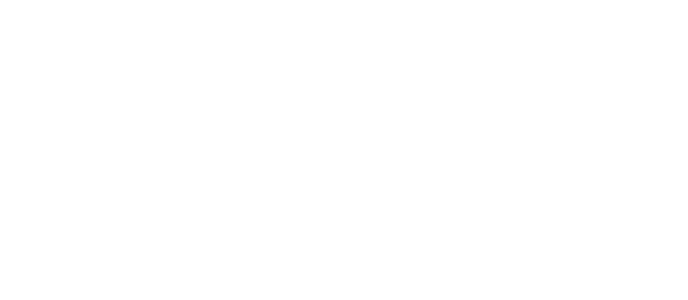
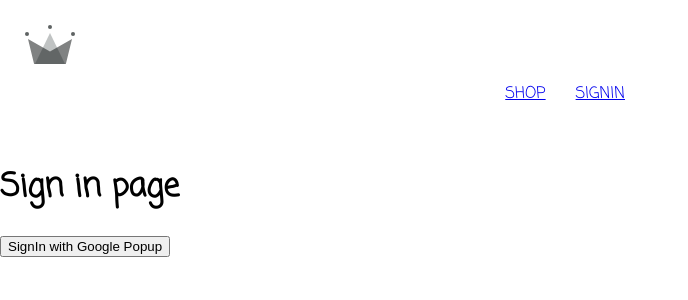
Before and after one commit to Nisha1205092/crown-clothing, a React (Create React App) app: page /signin in a window 1280 px wide. Before the commit this address had no page. Shown: the top 300 px of the page, without its empty margins (0-688 px from the left). Built offline with nearby package versions, Linux system fonts and the light colour scheme.

Commit message:
added signin and firebase.utils for creating user using firebase api, via google signin

```diff
--- a/package.json
+++ b/package.json
@@ -6,6 +6,7 @@
     "@testing-library/jest-dom": "^5.16.5",
     "@testing-library/react": "^13.4.0",
     "@testing-library/user-event": "^13.5.0",
+    "firebase": "^9.15.0",
     "react": "^18.2.0",
     "react-dom": "^18.2.0",
     "react-router-dom": "^6.6.2",
--- a/src/App.js
+++ b/src/App.js
@@ -1,6 +1,7 @@
 import Home from "./routes/home/home.component";
 import { Routes, Route } from 'react-router-dom';
 import Nav from "./routes/nav/nav.component";
+import SignIn from "./routes/sign-in/sign-in.component";
 
 const App = () => {
 
@@ -19,6 +20,7 @@
       <Route path="/" element={<Nav />} >
         <Route index element={<Home />} />
         <Route path="shop" element={<Shop />} />
+        <Route path="signin" element={<SignIn />} />
       </Route>
 
     </Routes>
--- a/src/routes/nav/nav.component.jsx
+++ b/src/routes/nav/nav.component.jsx
@@ -14,6 +14,9 @@
                     <Link className='nav-link' to='/shop'>
                         SHOP
                     </Link>
+                    <Link className='nav-link' to='/signin'>
+                        SIGNIN
+                    </Link>
                 </div>
                 <Outlet />
             </div>
--- a/src/routes/nav/navigation.styles.scss
+++ b/src/routes/nav/navigation.styles.scss
@@ -3,7 +3,7 @@
     width: 100%;
     // display: inline-block;
     justify-content: space-between;
-    margin-bottom: 25px;
+    margin: 25px 0px 0px 0px;
 
     .logo-container {
       height: 100%;
@@ -15,7 +15,7 @@
       width: 50%;
       height: 100%;
       display: flex;
-      align-items: center;
+      // align-items: center;
       justify-content: flex-end;
 
       .nav-link {
--- /dev/null
+++ b/src/routes/sign-in/sign-in.component.jsx
@@ -0,0 +1,21 @@
+import { signInWithGooglePopup, createUserDocumentFromAuth } from "../../utils/firebase/firebase.utils";
+
+const SignIn = () => {
+    const logGoogleUser = async () => {
+        const { user } = await signInWithGooglePopup();
+        console.log('logGoogleUser ', user);
+        const userDocRef = createUserDocumentFromAuth(user);
+        console.log('userDocRef ', userDocRef);
+
+    };
+    return (
+        <div>
+            <h1>Sign in page</h1>
+            <button onClick={logGoogleUser}>
+                SignIn with Google Popup
+            </button>
+        </div>
+    );
+}
+
+export default SignIn;
--- /dev/null
+++ b/src/utils/firebase/firebase.utils.js
@@ -0,0 +1,68 @@
+// Import the functions you need from the SDKs you need
+// import { getAnalytics } from "firebase/analytics";
+// TODO: Add SDKs for Firebase products that you want to use
+// https://firebase.google.com/docs/web/setup#available-libraries
+
+// Your web app's Firebase configuration
+// For Firebase JS SDK v7.20.0 and later, measurementId is optional
+
+import { initializeApp } from "firebase/app";
+import {
+    getAuth,
+    signInWithPopup,
+    signInWithRedirect,
+    GoogleAuthProvider
+} from 'firebase/auth';
+import {
+    getFirestore,
+    doc,
+    getDoc,
+    setDoc
+ } from 'firebase/firestore';
+
+const firebaseConfig = {
+  apiKey: "AIzaSyCFzjDEBfof0wUkkua0weBqGYIt_0zcV58",
+  authDomain: "crown-clothing-db-ab56b.firebaseapp.com",
+  projectId: "crown-clothing-db-ab56b",
+  storageBucket: "crown-clothing-db-ab56b.appspot.com",
+  messagingSenderId: "931947389244",
+  appId: "1:931947389244:web:355728bd327c773afe7e39",
+  measurementId: "G-RNCJQL0X87"
+};
+
+// Initialize Firebase
+const firebaseApp = initializeApp(firebaseConfig);
+// const analytics = getAnalytics(app);
+
+const provider = new GoogleAuthProvider();
+provider.setCustomParameters({
+    prompt: "select_account"
+})
+
+export const auth = getAuth();
+console.log('auth ', auth);
+export const signInWithGooglePopup = () => signInWithPopup(auth, provider);
+export const db = getFirestore();
+console.log('db ', db);
+export const createUserDocumentFromAuth = async (userAuth) => {
+    const userDocRef = doc(db, 'userAuth', userAuth.uid);
+    console.log('userDocRef ', userDocRef);
+    const userSnapshot = await getDoc(userDocRef);
+    console.log('userSnapShot ', userSnapshot);
+
+    if(!userSnapshot.exists()) {
+        const { displayName, email } = userAuth;
+        const createdAt = new Date();
+
+        try {
+            await setDoc(userDocRef, {
+                displayName,
+                email,
+                createdAt
+            });
+        } catch(error) {
+            console.log('error creating the user ', error.message);
+        }
+    }
+    return userDocRef;
+}
```
Also changed, not shown: 1 other file (tests, documents, lock files or other folders).
